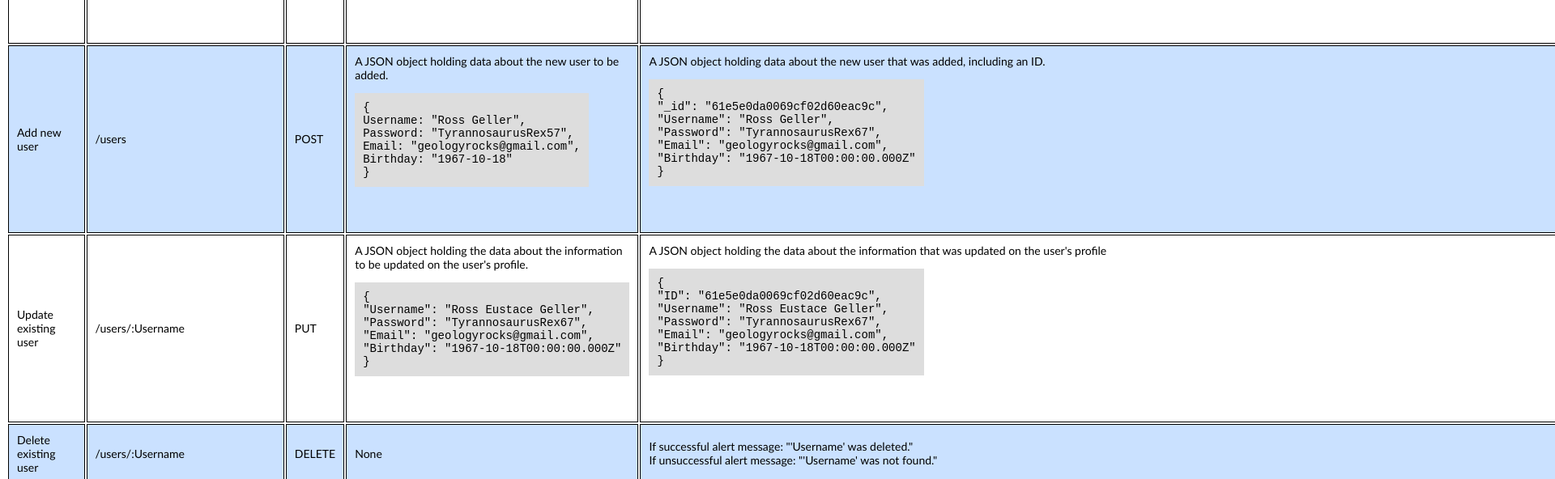
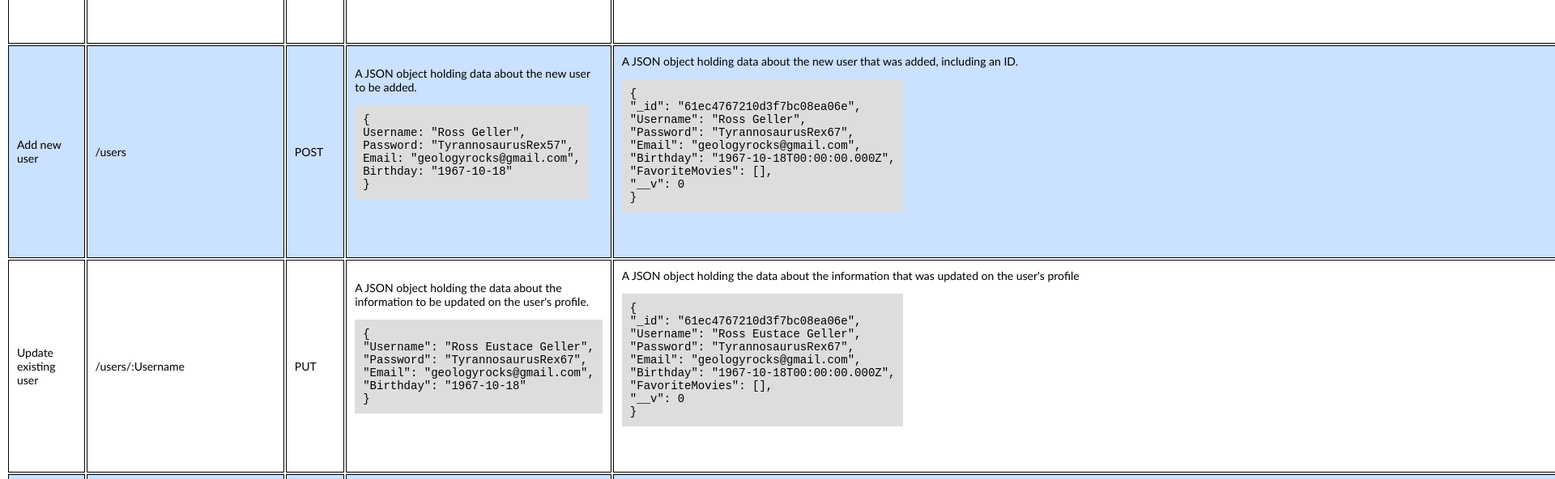
Before and after one commit to MaiaraLopes/Achievement-2, a website: page public/documentation.html in a window 1280 px wide. Shown: the part 1024-1616 px from the top of the page at 81% size, 1920 px wide, since content can reach past the window. Drawn offline with Linux system fonts and the light colour scheme.

Commit message:
Updated response code in documentation.html

```diff
--- a/public/documentation.html
+++ b/public/documentation.html
@@ -119,11 +119,13 @@ Birthday: "1967-10-18"
           including an ID.
           <pre>
 <code>{
-"_id": "61e5e0da0069cf02d60eac9c",
+"_id": "61ec4767210d3f7bc08ea06e",
 "Username": "Ross Geller",
 "Password": "TyrannosaurusRex67",
 "Email": "geologyrocks@gmail.com",
-"Birthday": "1967-10-18T00:00:00.000Z"
+"Birthday": "1967-10-18T00:00:00.000Z",
+"FavoriteMovies": [],
+"__v": 0
 }</code>
             </pre>
         </td>
@@ -141,18 +143,20 @@ Birthday: "1967-10-18"
 "Username": "Ross Eustace Geller",
 "Password": "TyrannosaurusRex67",
 "Email": "geologyrocks@gmail.com",
-"Birthday": "1967-10-18T00:00:00.000Z"
+"Birthday": "1967-10-18"
 }</code>
             </pre>
         </td>
         <td>A JSON object holding the data about the information that was updated on the user's profile
           <pre>
 <code>{
-"ID": "61e5e0da0069cf02d60eac9c",
+"_id": "61ec4767210d3f7bc08ea06e",
 "Username": "Ross Eustace Geller",
 "Password": "TyrannosaurusRex67",
 "Email": "geologyrocks@gmail.com",
-"Birthday": "1967-10-18T00:00:00.000Z"
+"Birthday": "1967-10-18T00:00:00.000Z",
+"FavoriteMovies": [],
+"__v": 0
 }</code>
           </pre>
         </td>
```
